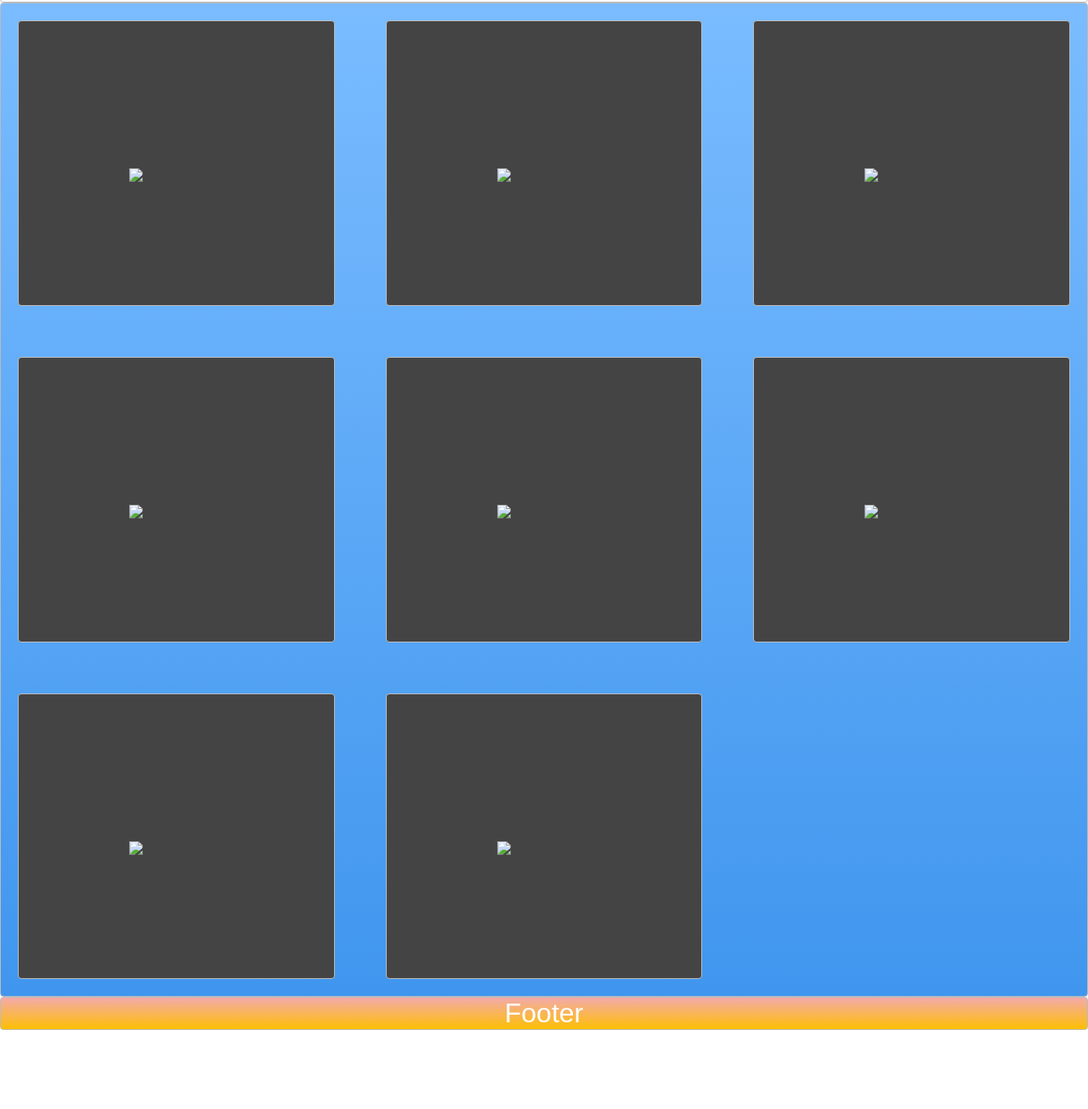
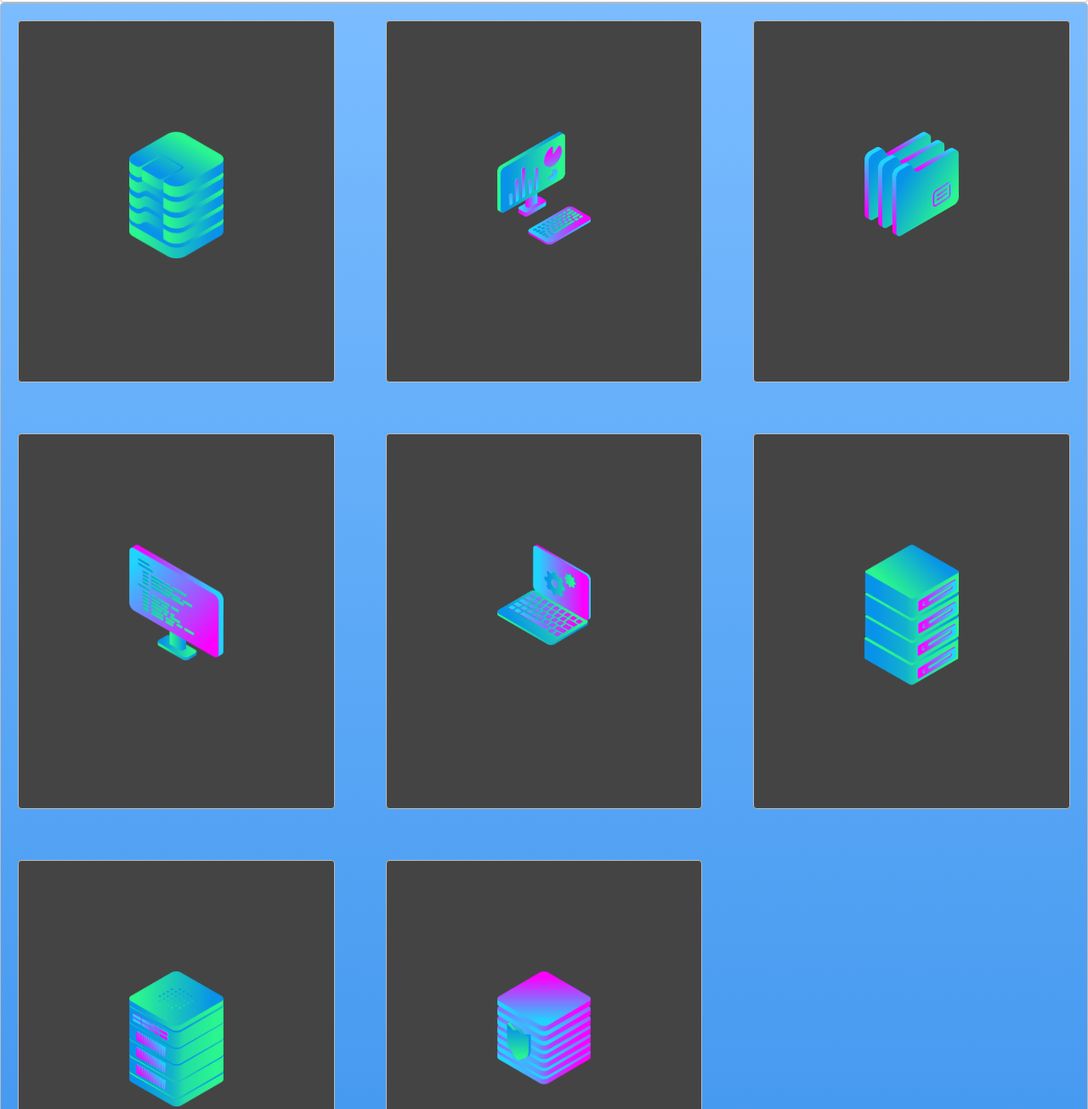
Before and after one commit to andracostea13/project-start, a plain HTML site: page index.html in a window 1280 px wide. Shown: the part 399-1704 px from the top of the page at 85% size. Before the commit the page ends 1611 px from the top, so only its background shows below. Drawn offline with Linux system fonts and the light colour scheme.

Commit message:
Update index.html

```diff
--- a/index.html
+++ b/index.html
@@ -13,16 +13,16 @@
       <li class="push"><a href="#contact">Contact</a></li>
     </ul>
   </nav>
-  <div class="container zone"><img class="cover" src="./img/undraw.png"></div>
+  <div class="container zone"><img class="cover" src="./undraw.png"></div>
   <div class="zone blue grid-wrapper">
-    <div class="box zone"><img src="./img/data_storage_2_2.png"></div>
-    <div class="box zone"><img src="./img/desktop_analytics_2.png"></div>
-    <div class="box zone"><img src="./img/files_2.png"></div>
-    <div class="box zone"><img src="./img/monitor_coding_2.png"></div>
-    <div class="box zone"><img src="./img/monitor_settings_2.png"></div>
-    <div class="box zone"><img src="./img/server_2_2.png"></div>
-    <div class="box zone"><img src="./img/server_3.png"></div>
-    <div class="box zone"><img src="./img/server_safe_2.png"></div>
+    <div class="box zone"><img src="./data_storage_2_2.png"></div>
+    <div class="box zone"><img src="./desktop_analytics_2.png"></div>
+    <div class="box zone"><img src="./files_2.png"></div>
+    <div class="box zone"><img src="./monitor_coding_2.png"></div>
+    <div class="box zone"><img src="./monitor_settings_2.png"></div>
+    <div class="box zone"><img src="./server_2_2.png"></div>
+    <div class="box zone"><img src="./server_3.png"></div>
+    <div class="box zone"><img src="./server_safe_2.png"></div>
   </div>
   <div class="zone yellow footer">Footer</div>
 </body>
```
